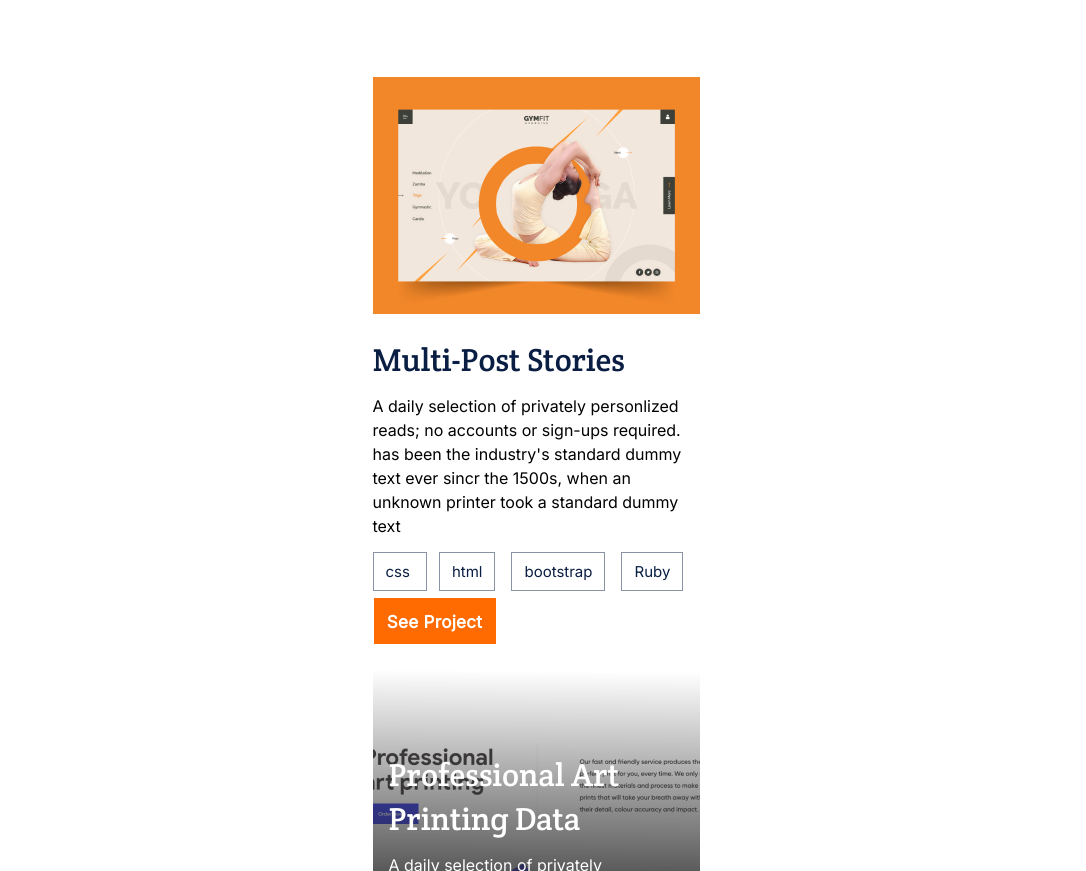
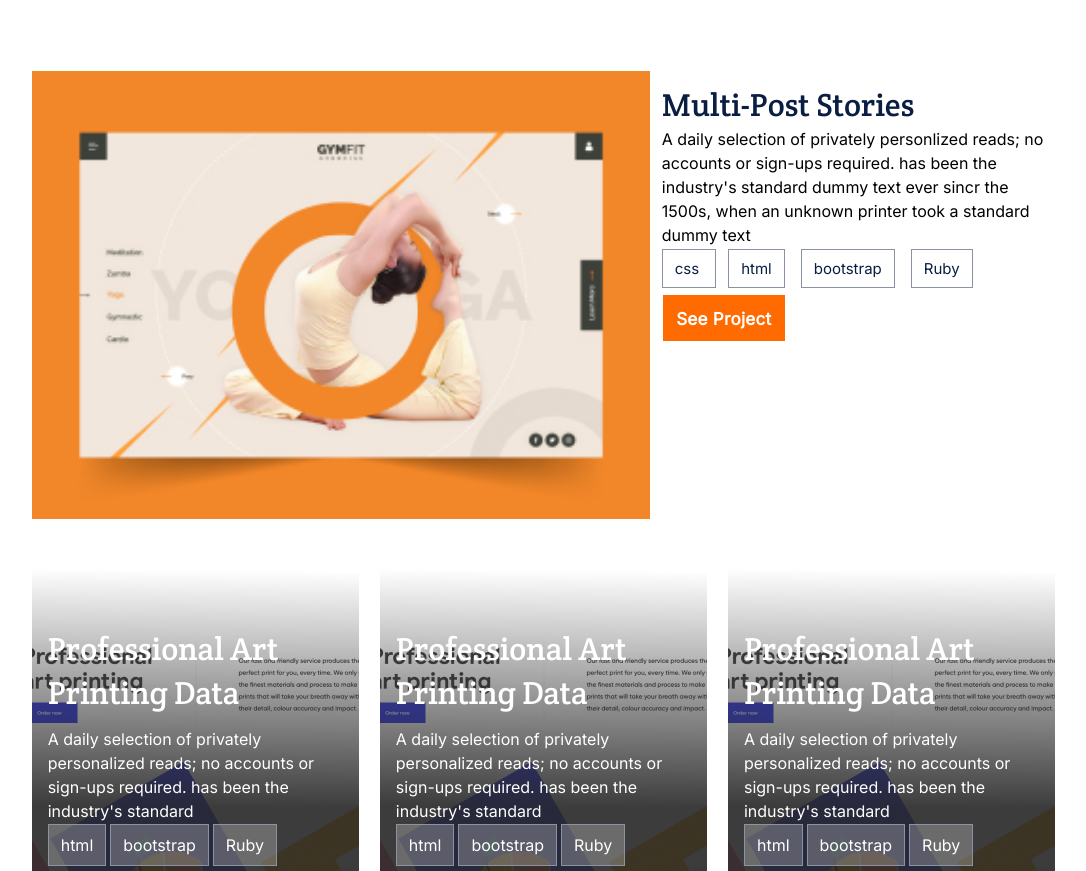
Before and after one commit to lorenzoworx/portfolio2, a website: page index.html in a window 1280 px wide. Shown: the part 1076-1947 px from the top of the page, without its empty margins (104-1190 px from the left). Drawn offline with Linux system fonts and the light colour scheme.

Commit message:
Add styles for works grid

```diff
--- a/index.html
+++ b/index.html
@@ -57,6 +57,7 @@
                 </div>
                 <div class="grid2">
                     <img src="img/projectImg1.jpg" alt="">
+                    <div>
                         <h1 class="crete w400 s32 lh44 nBlue1">Multi-Post Stories</h1>
                         <p class="inter w400 s16 lh24 nBue1">A daily selection of privately personlized reads; no accounts or sign-ups required. has been the industry's standard
                             dummy text ever sincr the 1500s, when an unknown printer took a standard dummy text
@@ -68,6 +69,7 @@
                             <li class="project1Tag ruby"> <span class="inter w500 s15 lh20 nBlue1">Ruby</span> </li>
                         </ul>
                         <button type="button" class="inter w700 s17 lh24 ls048 white bcOrange project1Button">See Project</button>
+                    </div>
                 </div>
                 <div class="grid3 project2">
                     <h1 class="crete w400 s32 lh44 white p16">Professional Art <br> Printing Data</h1>
--- a/styles.css
+++ b/styles.css
@@ -142,16 +142,16 @@ footer > div > ul > li { margin-right: 21px; }
   gap: 12px;
 }
 
-.grid2 > h1 { padding-top: 12px; }
-.grid2 > p { padding-bottom: 12px; }
-.grid2 > button { margin-top: 3px; }
+.grid2 > div > h1 { padding-top: 12px; }
+.grid2 > div > p { padding-bottom: 12px; }
+.grid2 > div > button { margin-top: 15px; }
 
 .skills > li > ul > li {
   text-align: center;
   list-style: none;
   padding-bottom: 32px;
 }
-.grid2 > .techList > li { margin-right: 12px; }
+.grid2 > div > .techList > li { margin-right: 12px; }
 
 .grid3 { grid-row: 4/5; }
 .grid4 { grid-row: 5/6; }
@@ -391,4 +391,57 @@ footer {
     flex-direction: column;
     gap: 20px;
   }
+
+  #works {
+    display: flex;
+    padding: 135px 9.9vw 130px 9.7vw;
+    height: auto;
+  }
+
+  .worksGrid {
+    width: 78.6vw;
+    display: grid;
+    grid-template-rows: 52px 114px 448px 24px 435px 37px 435px;
+    grid-template-columns: 25.6vw 1.6vw 25.6vw 1.6vw 25.6vw;
+    row-gap: 0;
+
+  }
+
+  .grid1 {
+    grid-row: 1/2;
+    grid-column: 1/8;
+    flex-direction: row;
+  }
+
+  .grid2 {
+    grid-row: 3/4;
+    grid-column: 1/8;
+    flex-direction: row;
+  }
+
+  .grid3 {
+    grid-row: 5/6;
+    grid-column: 1/2;
+  }
+  .grid4 {
+    grid-row: 5/6;
+    grid-column: 3/4;
+  }
+  .grid5 {
+    grid-row: 5/6;
+    grid-column: 5/6;
+  }
+  .grid6 {
+    grid-row: 7/8;
+    grid-column: 1/2;
+  }
+  .grid7 {
+    grid-row: 7/8;
+    grid-column: 3/4;
+  }
+  .grid8 {
+    grid-row: 7/8;
+    grid-column: 5/6;
+  }
+
 }
```
Lines whose indentation alone changed are shown as unchanged.
